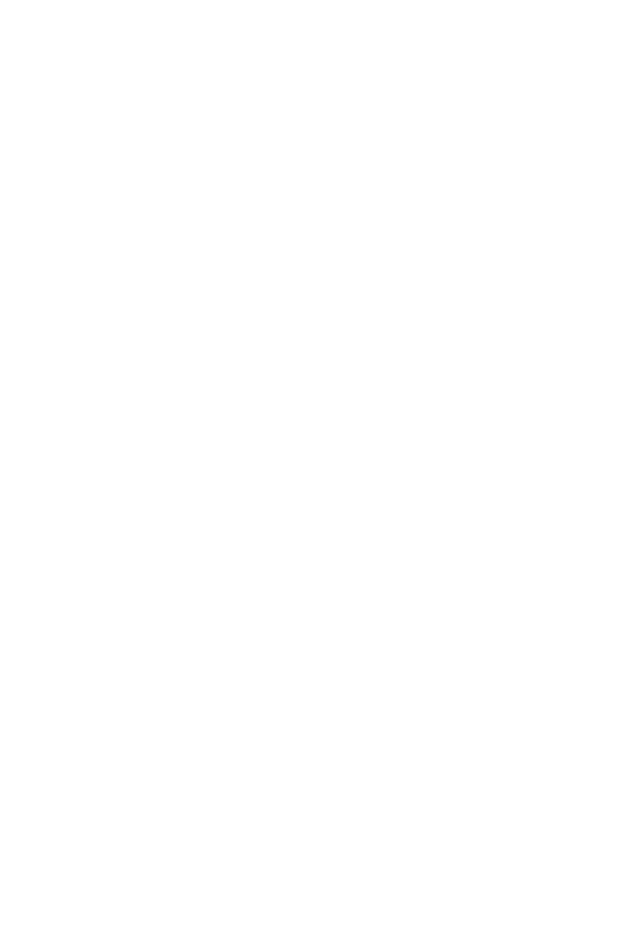
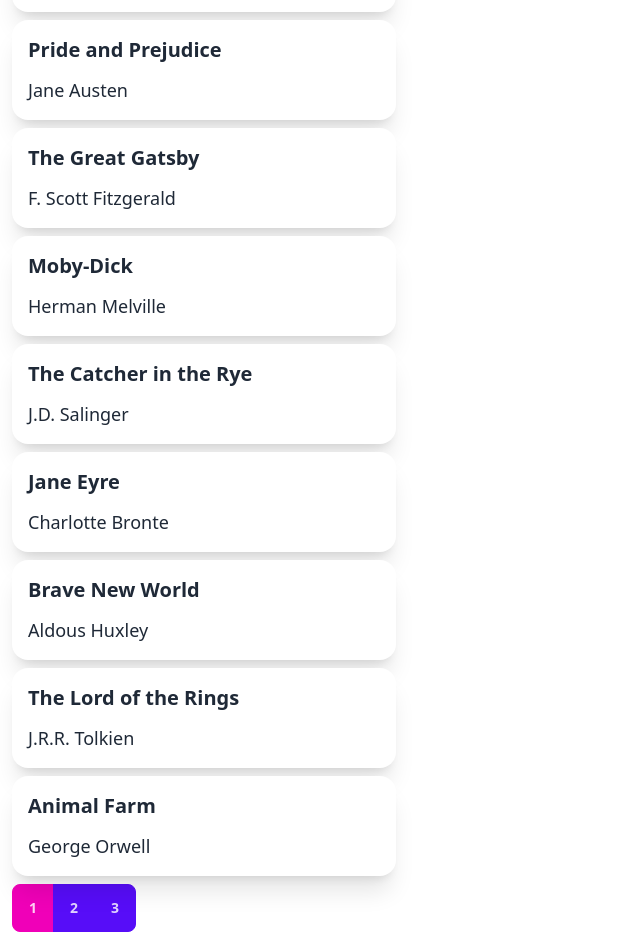
Before and after one commit to zjian107-su/Angular-Akasha1729, an Angular app: page / in a window 1280 px wide. Shown: the part 260-1192 px from the top of the page, without its empty margins (0-640 px from the left). Before the commit the page ends 800 px from the top, so only its background shows below. Built offline with nearby package versions, Linux system fonts and the light colour scheme.

Commit message:
✨ update: complete pagination refactor

```diff
--- a/src/app/components/pagination/pagination.component.html
+++ b/src/app/components/pagination/pagination.component.html
@@ -1,20 +1,22 @@
-<h1> Daniel's Pagination </h1>
+<div class="flex flex-col ml-3">
+  <h1> Daniel's Pagination </h1>
+  <br />
 
-<!--
-<div style="display: flex; flex-direction: column; align-items: center">
-  <input [(ngModel)]="queryString" (input)="changeHandler()" />
-  <div>
-    <div *ngFor="let one of list"
-      style="border: 1px black solid; margin: 10px; display: flex; flex-direction: column; align-items: center">
-      <div>Title: {{ one.title }}</div>
-      <div>Authors: </div>
-      <span *ngFor="let author of one.authors">{{ author }}</span>
+<!-- info data -->
+<div *ngFor="let item of currentData">
+  <div class="card card-compact w-96 bg-base-100 shadow-xl mb-2">
+    <div class="card-body">
+      <h2 class="card-title">{{item.title}}</h2>
+      <p>{{item.authors}}</p>
     </div>
   </div>
-  <div style="display: flex">
-    <div *ngFor="let page of pageList" (click)="clickHandler(page)"
-      style="border: 1px black solid; height: 20px; width: 20px; display: flex; justify-content: center">
-      {{ page }}
-    </div>
+</div>
+<!-- Pagination -->
+<div class="join">
+  <div *ngFor="let page of pageList" (click)="clickPage(page)">
+    <button class="join-item btn btn-primary" [ngClass]="{'btn-secondary':isCurrentPage(page)}">{{ page
+      }}</button>
   </div>
-</div> -->
+</div>
+
+</div>
--- a/src/app/components/pagination/pagination.component.ts
+++ b/src/app/components/pagination/pagination.component.ts
@@ -1,20 +1,39 @@
-import { Component } from '@angular/core';
-
-interface Book {
-  title: string;
-  authors: string[];
-}
+import { Component, OnInit } from '@angular/core';
+import { data } from '../../constants';
+import { Book } from '../../interfaces';
 
 @Component({
   selector: 'app-pagination',
   templateUrl: './pagination.component.html',
   styleUrls: ['./pagination.component.css'],
 })
-export class PaginationComponent {
-  data: Book[] = Array.from({ length: 22 }, (v, k) => {
-    return {
-      title: `Book ${k + 1}`,
-      authors: [`Author ${k + 1}`],
-    };
-  });
+export class PaginationComponent implements OnInit {
+  data: Book[] = data;
+  currentData: Book[] = [];
+  page: number = 1;
+
+  PAGESIZE: number = 10;
+  pageList: number[] = [];
+
+  getBookDetails(data: Book[], currentPage: number = 1) {
+    const pages = Math.ceil(this.data.length / this.PAGESIZE);
+    this.pageList = Array.from({ length: pages }, (_, i) => i + 1);
+    this.page = currentPage;
+    this.currentData = this.data.slice(
+      (currentPage - 1) * this.PAGESIZE,
+      currentPage * this.PAGESIZE
+    );
+  }
+
+  clickPage(page: number) {
+    this.getBookDetails(this.data, page);
+  }
+
+  isCurrentPage(pageNumber: number) {
+    return pageNumber === this.page;
+  }
+
+  ngOnInit() {
+    this.getBookDetails(this.data);
+  }
 }
--- a/src/app/constants/index.ts
+++ b/src/app/constants/index.ts
@@ -1,3 +1,5 @@
+import { Book } from '../interfaces';
+
 const palindromeList: string[] = ['aba', 'abb', 'abc', 'ccc'];
 
 const cityList: string[] = [
@@ -53,4 +55,32 @@
   'New Orleans',
 ];
 
-export { palindromeList, cityList };
+const data: Book[] = [
+  { title: 'To Kill a Mockingbird', authors: ['Harper Lee'] },
+  { title: '1984', authors: ['George Orwell'] },
+  { title: 'Pride and Prejudice', authors: ['Jane Austen'] },
+  { title: 'The Great Gatsby', authors: ['F. Scott Fitzgerald'] },
+  { title: 'Moby-Dick', authors: ['Herman Melville'] },
+  { title: 'The Catcher in the Rye', authors: ['J.D. Salinger'] },
+  { title: 'Jane Eyre', authors: ['Charlotte Bronte'] },
+  { title: 'Brave New World', authors: ['Aldous Huxley'] },
+  { title: 'The Lord of the Rings', authors: ['J.R.R. Tolkien'] },
+  { title: 'Animal Farm', authors: ['George Orwell'] },
+  { title: 'Wuthering Heights', authors: ['Emily Brontë'] },
+  { title: 'The Odyssey', authors: ['Homer'] },
+  { title: 'Crime and Punishment', authors: ['Fyodor Dostoevsky'] },
+  { title: 'The Da Vinci Code', authors: ['Dan Brown'] },
+  { title: 'War and Peace', authors: ['Leo Tolstoy'] },
+  { title: 'The Grapes of Wrath', authors: ['John Steinbeck'] },
+  { title: 'Ulysses', authors: ['James Joyce'] },
+  { title: 'The Brothers Karamazov', authors: ['Fyodor Dostoevsky'] },
+  {
+    title: 'One Hundred Years of Solitude',
+    authors: ['Gabriel García Márquez'],
+  },
+  { title: 'Great Expectations', authors: ['Charles Dickens'] },
+  { title: 'The Adventures of Huckleberry Finn', authors: ['Mark Twain'] },
+  { title: 'In Search of Lost Time', authors: ['Marcel Proust'] },
+];
+
+export { palindromeList, cityList, data };
--- /dev/null
+++ b/src/app/interfaces/index.ts
@@ -0,0 +1,6 @@
+interface Book {
+  title: string;
+  authors: string[];
+}
+
+export { Book };
```
